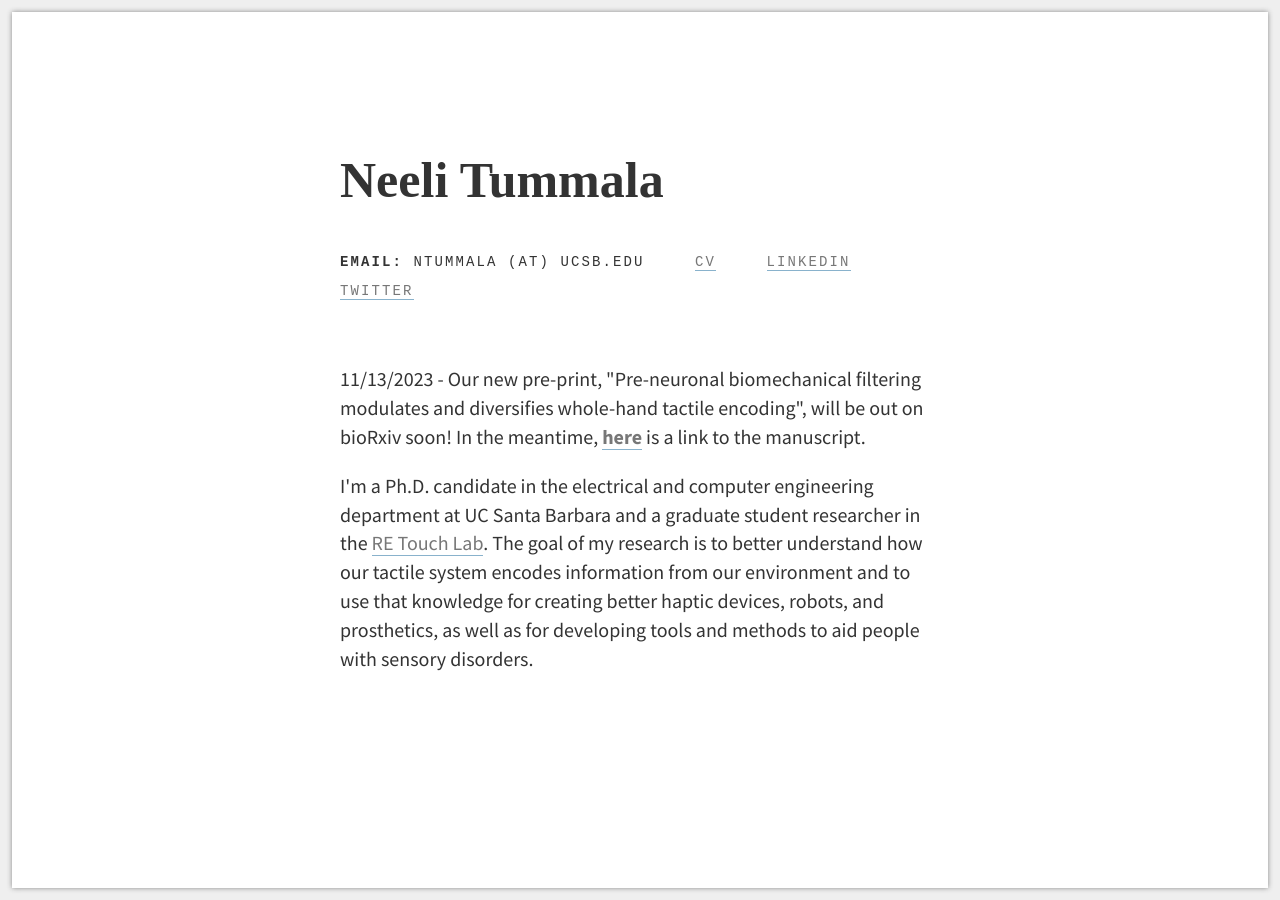
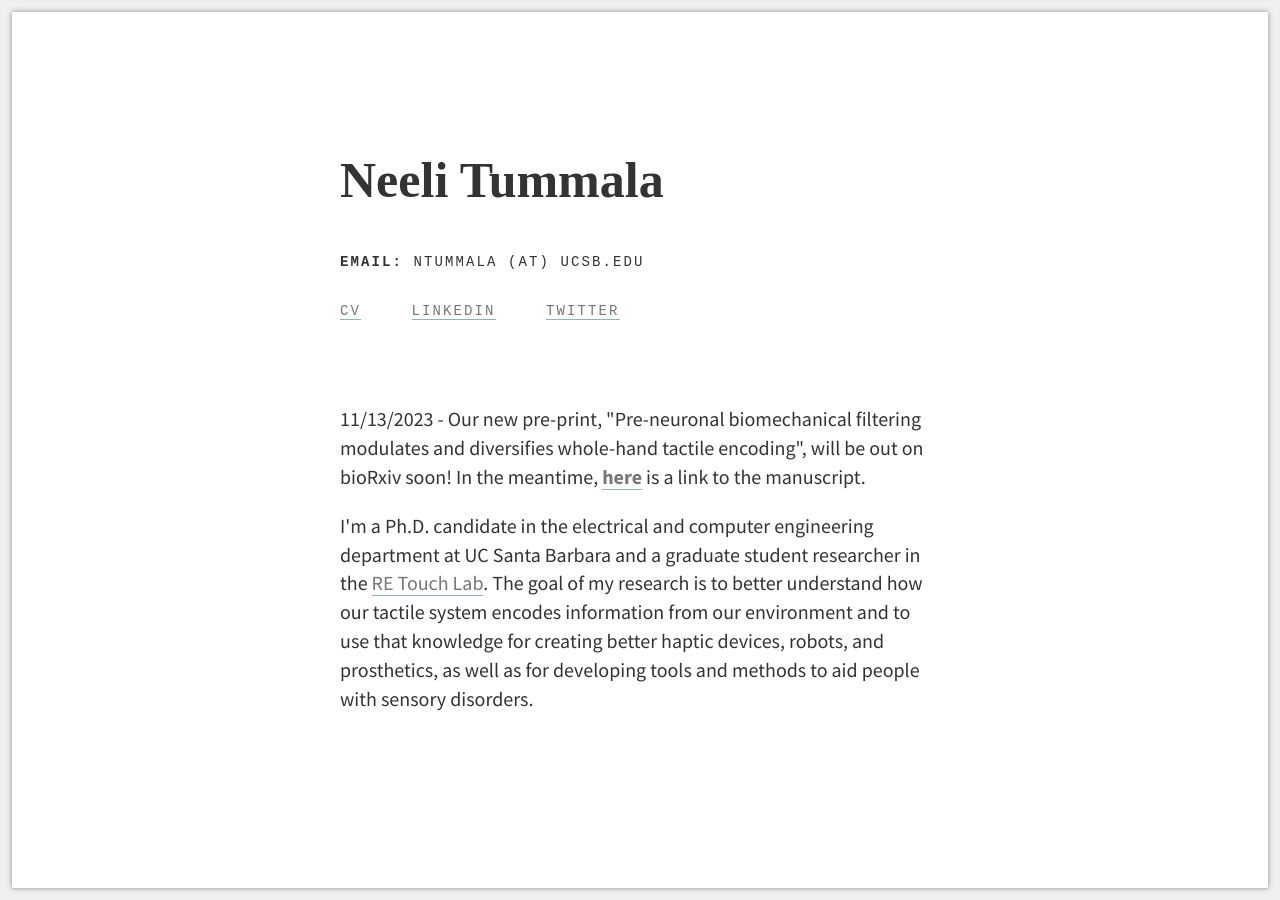
Before and after one commit to neelitummala/neelitummala.github.io, a Jekyll site: the page index.html, which Jekyll copies as it is, in a window 1280 px wide. Built offline with Jekyll 4.4.1, drawn with Linux system fonts in a browser that asks for light colours.

```diff
--- a/index.html
+++ b/index.html
@@ -17,9 +17,9 @@
 
       <ul class="meta inline-list">
         <li><b>Email:</b> ntummala (at) ucsb.edu</li>
-        <li><a href="neelitummala.github.io/docs/CV_Neeli-Tummala.pdf" target="_blank">CV</a></li>
+        <p><li><a href="neelitummala.github.io/docs/CV_Neeli-Tummala.pdf" target="_blank">CV</a></li>
         <li><a href="http://linkedin.com/in/neeli-tummala" target="_blank">Linkedin</a></li>
-        <li><a href="https://twitter.com/neelitummala" target="_blank">Twitter</a></li>
+        <li><a href="https://twitter.com/neelitummala" target="_blank">Twitter</a></li></p>
       </ul>
     </footer>
 
```
